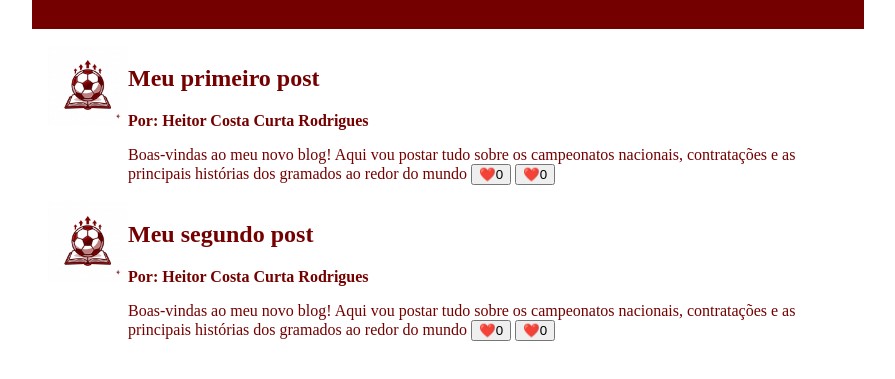
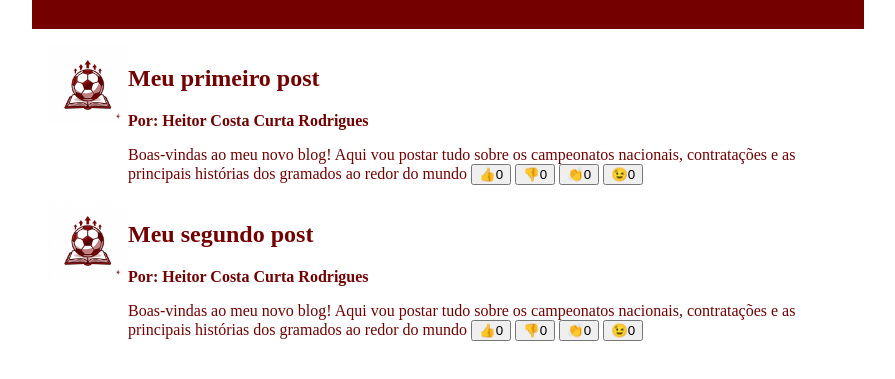
Before and after one commit to heitorcurtarodrigues-netizen/P-gina-da-Web, a plain HTML site: page index.html in a window 1280 px wide. Shown: the part 125-504 px from the top of the page, without its empty margins (192-1087 px from the left). Drawn offline with Linux system fonts and the light colour scheme.

Commit message:
Aula 8 - Emojis e finalização do código

```diff
--- a/index.html
+++ b/index.html
@@ -51,8 +51,10 @@
                 <p class="artigo-autor">Por: Heitor Costa Curta Rodrigues</p>
                 <p>Boas-vindas ao meu novo blog! Aqui vou postar tudo sobre os campeonatos nacionais, contratações e as
                 principais histórias dos gramados ao redor do mundo
-                <button>❤️<span>0</span></button>
-                <button>❤️<span>0</span></button>
+                <button>👍<span>0</span></button>
+                <button>👎<span>0</span></button>
+                <button>👏<span>0</span></button>
+                <button>😉<span>0</span></button>
             </div>
         </article>
         <article>
@@ -63,8 +65,10 @@
                 <p class="artigo-autor">Por: Heitor Costa Curta Rodrigues</p>
                 <p>Boas-vindas ao meu novo blog! Aqui vou postar tudo sobre os campeonatos nacionais, contratações e as
                 principais histórias dos gramados ao redor do mundo
-                <button>❤️<span>0</span></button>
-                <button>❤️<span>0</span></button>
+                <button>👍<span>0</span></button>
+                <button>👎<span>0</span></button>
+                <button>👏<span>0</span></button>
+                <button>😉<span>0</span></button>
             </div>
         </article>
     </main>
@@ -87,3 +91,8 @@
             }
         }
     })
+
+
+    </script>
+
+    </html>
```
